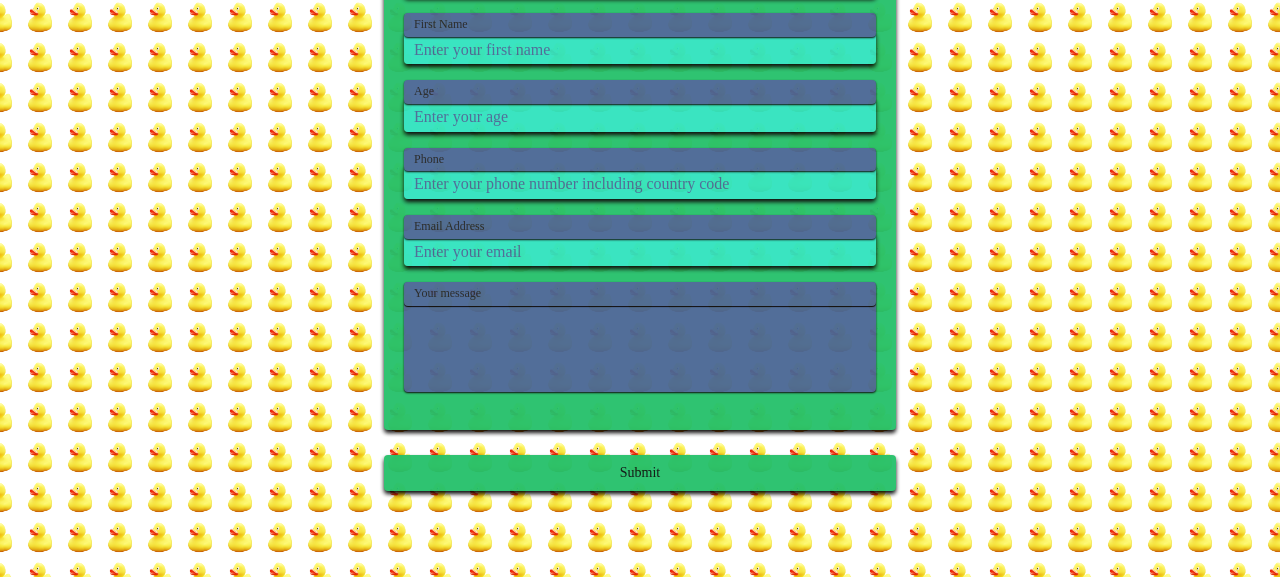
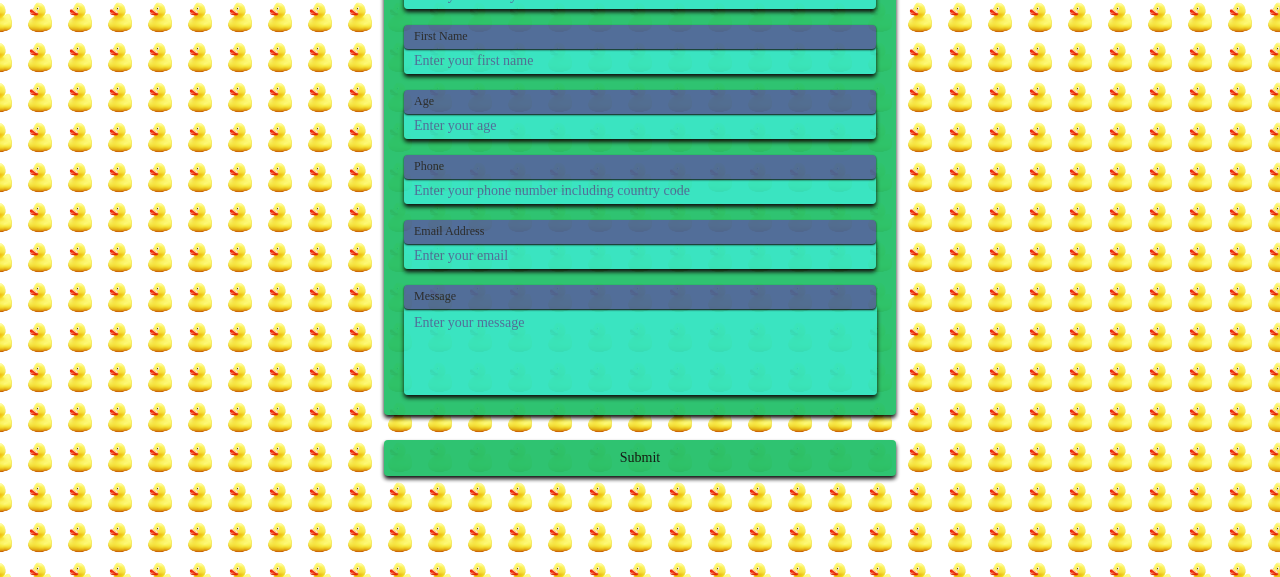
Before and after one commit to JesperLindell/Form-assignment, a plain HTML site: page index.html in a window 1280 px wide. Shown: the part 223-800 px from the top of the page. Drawn offline with Linux system fonts and the light colour scheme.

Commit message:
add correct mouse pointers

```diff
--- a/Styles/index.css
+++ b/Styles/index.css
@@ -40,7 +40,7 @@
 	background-color: #35f3e3b3;
     color: rgb(11, 52, 112);
 	box-shadow: 0px 3px 4px #050000;
-	cursor: cell;
+	cursor: default;
 	font-size: 30px;
 	font-family:'poppins';
 	text-shadow: 0px 2px 4px;
@@ -95,53 +95,36 @@
 	border-radius: 4px;
 	padding: 10px 0px 5px 10px;
 	transition: ease-in-out 2s;
+    font-size: 14px;
 	opacity: 1;
 
 }
 
 
+.textarea {
+
+	width: 98%;
+	border-radius: 4px;
+	margin-top: -2px;
+    margin-right: 20px;
+	z-index: 0;
+	background-color: #35f3e3b3;
+	border: none;
+	box-shadow: 0px 3px 4px #050000;
+	padding: 10px 0px 0px 10px;
+	box-shadow: 0px 3px 4px #050000;
+    resize: none;
+    font-size: 14px;
+	font-family: 'poppins',
+
+
+}
 
 .text-input::placeholder, .textarea::placeholder {
 	color:rgb(73, 103, 148);
 
 }
 
-
-
-
-
-.label--large {
-	padding: 0;
-	margin-bottom: 20px;
-	border-radius: 4px;
-
-}
-
-.label__text {
-	padding: 5px 5px 5px 10px;
-	background-color: rgb(73, 103, 148);
-	border: 2px rgb(73, 103, 148);
-	border-radius: 4px;
-	box-shadow: 0px 1px 1px #050000;
-	z-index: 2;
-	font-family: 'poppins',
-}
-
-.textarea {
-
-	width: 100%;
-	opacity: 0;
-	border-radius: 4px;
-	margin-top: -2px;
-	z-index: 1;
-	background-color: #35f3e3b3;
-	border: none;
-	box-shadow: 0px 3px 4px #050000;
-	padding: 10px 0px 5px 10px;
-	box-shadow: 0px 3px 4px #050000;
-	font-family: 'poppins',
-
-}
 
 .submit {
 	justify-self: unset;top: 500px;
--- a/index.html
+++ b/index.html
@@ -11,7 +11,7 @@
 </head>
 <body>
     <main class="main">
-        <!-- <img src="images/hiclipart 2.png" alt="Image of a Duck" style="width: 100%; height: 100%;" > -->
+
         <form class="form" autocomplete="off">
             <label for="title" class="label-title"></label>
             <h1 class="title">Contact Us</h1>
@@ -27,10 +27,8 @@
             <label for="email" class="label">Email Address</label>
             <input type="email" name="email" id="email"  class="text-input"  placeholder="Enter your email" required autofocus>
 
-            <label class="label label--large">
-                <div class="label__text">Your message</div>
-                <textarea name="message" cols="20" rows="5" class="textarea" placeholder="Enter your message"></textarea>
-            </label>
+            <label for="message"class="label"> Message </label>
+            <textarea name="message" id="message" cols="10" rows="5" class="textarea" placeholder="Enter your message"></textarea>
 
         </form>
         <button class="submit" disabled type="submit">Submit</button>
```
